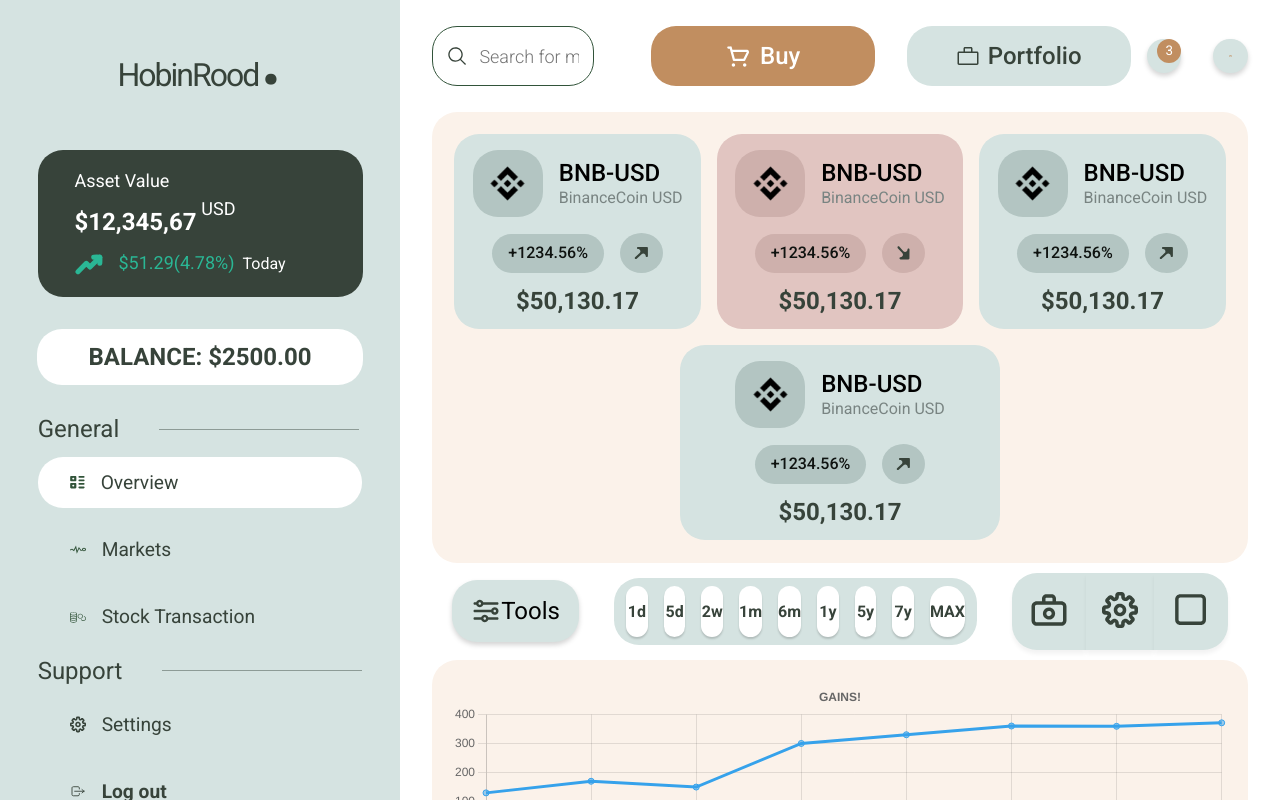
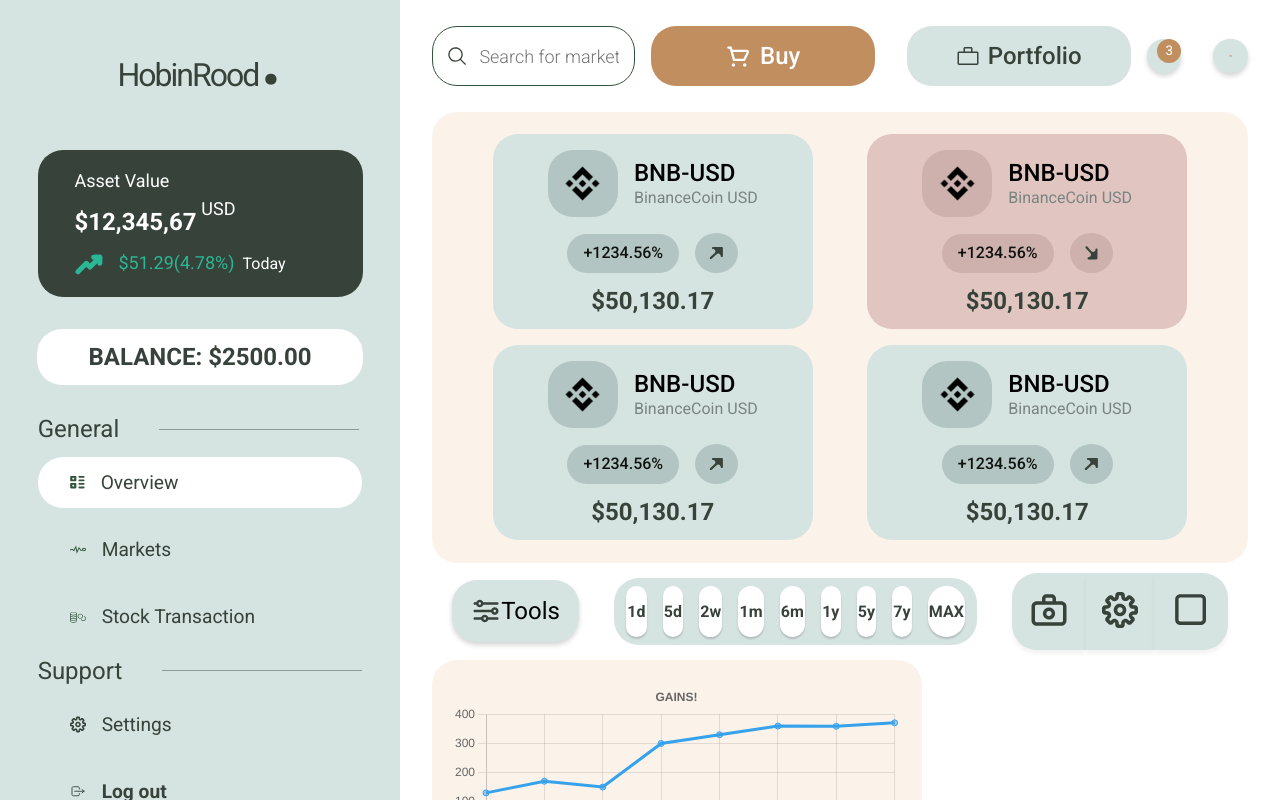
Before and after one commit to 1-Dont-Know/Not-Robin-Hood, a React (Create React App) app: page /account in a window 1280 px wide. Built offline with nearby package versions, Linux system fonts and the light colour scheme.

Commit message:
Worked on Stock-Viewer Responsiveness

```diff
--- a/src/components/UI/Button/Button.module.scss
+++ b/src/components/UI/Button/Button.module.scss
@@ -313,6 +313,7 @@
 }
 
 .settingsButton {
+  flex-grow: 1;
   padding: 1rem;
   background: #d5e3e1;
   box-shadow: 0px 4px 4px rgba(0, 0, 0, 0.05);
--- a/src/components/UI/BuyBox/BuyBox.jsx
+++ b/src/components/UI/BuyBox/BuyBox.jsx
@@ -5,11 +5,11 @@ import Button from "../Button/Button";
 const BuyBox = ({ type, placeholder }) => {
     return (
       <div className={styles.BuyBody}>
-            <div className={styles.wrapper}>
-            <div className={styles.button}>
-                <Button type="buyBox"> Buy </Button>
-                <Button type="sell"> Sell </Button>
-            </div>
+
+                <div className={styles.button}>
+                    <Button type="buyBox"> Buy </Button>
+                    <Button type="sell"> Sell </Button>
+                </div>
                 <input type="select" className={styles.dropdown} value="QTR"/>
                 <input type="select" className={styles.dropdown} value="MM/DD"/>
 
@@ -17,7 +17,7 @@ const BuyBox = ({ type, placeholder }) => {
                 <div className={styles.orders}>
                     <p>Order conformation</p>
                 </div>
-            </div>
+
         </div>
 
     );
--- a/src/components/UI/BuyBox/BuyBox.module.scss
+++ b/src/components/UI/BuyBox/BuyBox.module.scss
@@ -6,8 +6,8 @@
     padding: 2rem;
     display: flex;
     flex-direction: column;
+    flex: 1;
     align-items: center;
-    width: 100%;
     border-radius: 25px;
     font-size: 25px;
     font-weight: variables.$font-regular;
@@ -15,7 +15,6 @@
 
 .dropdown{
     padding: 1.5rem 3rem;
-    min-width: 400px;
     width: 100%;
     background: #FFFFFF;
     border-radius: 25px;
@@ -32,15 +31,10 @@
     margin-bottom: 1rem;
 }
 
-.wrapper {
-  width: 100%;
-}
-
 .orders{
     padding: 1.5rem 3rem;
-    min-width: 400px;
-    min-height: 250px;
     width: 100%;
+    flex: 1;
     background: #FFFFFF;
     border-radius: 25px;
     margin: 1rem 0rem;
--- a/src/components/UI/Graph/Graph.module.scss
+++ b/src/components/UI/Graph/Graph.module.scss
@@ -2,8 +2,9 @@
 @use "../../../styles/mixins.scss";
 
 .container {
+  display: flex;
+  width: 60%;
   position: relative;
-  width: 100%;
   border-radius: 25px;
   padding: 20px;
   background-color: variables.$light-yellow;
--- a/src/components/pages/Account/Account.module.scss
+++ b/src/components/pages/Account/Account.module.scss
@@ -4,7 +4,9 @@
 // WRAPPER SECTION
 
 .wrapper {
-  @include mixins.flexbox($display: flex, $grow: 1);
+  display: flex;
+  flex: 1;
+  height: 100vh;
 }
 
 .mainSection {
--- a/src/components/pages/StockViewer/StockViewer.jsx
+++ b/src/components/pages/StockViewer/StockViewer.jsx
@@ -43,9 +43,9 @@ const AppFundsPopup = () => {
          {/* <AddFunds></AddFunds> */}
           <div className={styles.preview}>
            {/* //! GRAPH SECTION */}
-            <section className={styles.graph}>
+            {/* <section className={styles.graph}> */}
               <Graph chartData={stockData} />
-            </section>
+            {/* </section> */}
             <section className={styles.buybox}>
             <BuyBox/>
             </section>
@@ -61,4 +61,6 @@ const AppFundsPopup = () => {
   );
 };
 
+
+
 export default AppFundsPopup;
--- a/src/components/pages/StockViewer/StockViewer.module.scss
+++ b/src/components/pages/StockViewer/StockViewer.module.scss
@@ -3,15 +3,17 @@
 
 .wrapper{
   display: flex;
+  flex: 1;
+  height: 100vh; //Temp
 }
 
 .mainSection {
-  @include mixins.flexbox(
-    $display: flex,
-    $direction: column,
-    $grow: 1,
-    $shrink: 1,
-  );
+  display: flex;
+  flex-direction: column;
+
+  //Fix for the graph not resizing correctly
+  //Using flex-grow here won't work. 400px is the size of the sidebar.
+  width: 100%;
 }
 
 .stockNameWrapper {
@@ -40,8 +42,7 @@
 
 .preview{
   display: flex;
-  width: 100%;
-  flex-direction: row;
+  // width: 100%;
   margin: 1rem 0rem;
   gap: 2rem;
   flex: 80%;
@@ -54,7 +55,7 @@ flex: 60%;
 
 .buybox {
   display: flex;
-  flex: 40%;
+  flex: 1;
 }
 
 .filter {
--- a/src/styles/mixins.scss
+++ b/src/styles/mixins.scss
@@ -17,7 +17,7 @@
   $wrap: nowrap,
   $shrink: 1, //Default flexbox values
   $grow: 0, //Default flexbox values
-  $flex-basis: 0,
+  $flex-basis: auto,
   $alignContent: null,
   $justifyContent: null,
   $alignItems: null,
```
